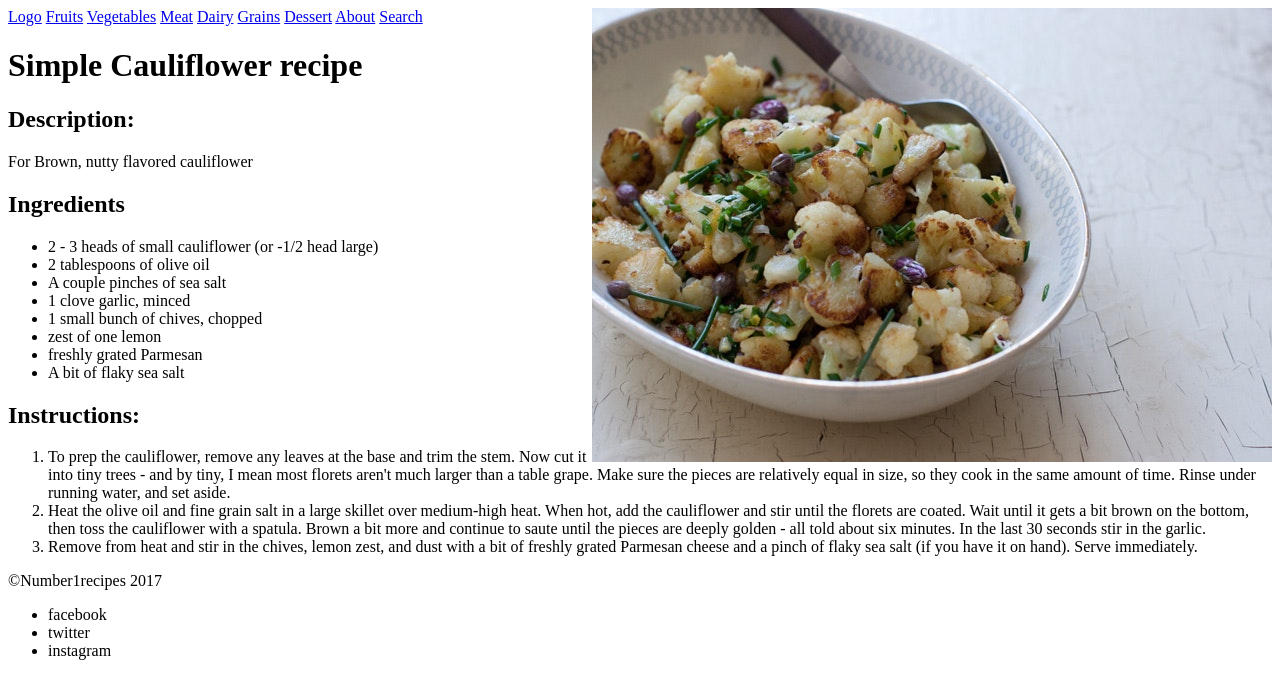
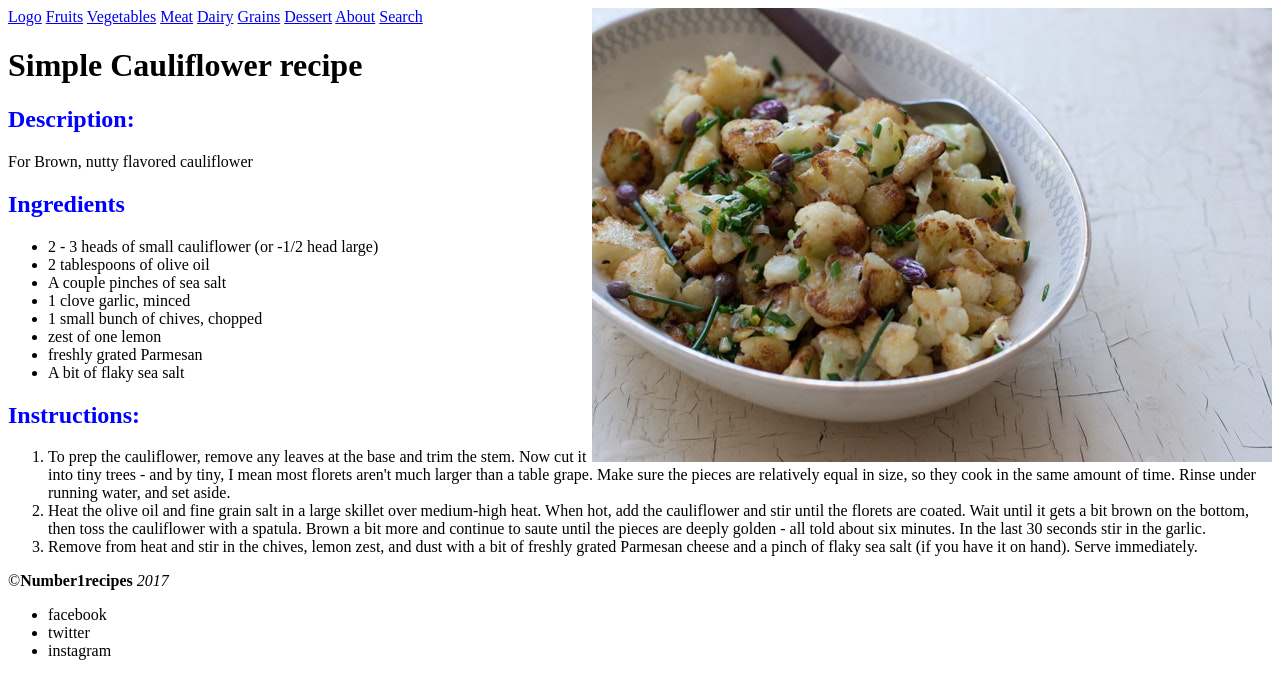
Before and after one commit to ra2353/WebDevHWF17, a plain HTML site: page Week_3/Semantic_recipe.html in a window 1280 px wide. Drawn offline with Linux system fonts and the light colour scheme.

Commit message:
HW Rev_2

```diff
--- a/Week_3/Semantic_recipe.html
+++ b/Week_3/Semantic_recipe.html
@@ -20,11 +20,11 @@
 	</nav>
 
 	<h1>Simple Cauliflower recipe</h1>
-	<h2> Description: </h2>
+	<font color="Blue"><h2> Description: </h2></font>
 	<p>For Brown, nutty flavored cauliflower</p>
 
 	<nav>
-		<h2>Ingredients</h2>
+		<font color="Blue"><h2>Ingredients</h2></font>
 		<ul>
 			<li>2 - 3 heads of small cauliflower (or -1/2 head large)</li>
 			<li>2 tablespoons of olive oil</li>
@@ -37,8 +37,8 @@
         </ul>
     </nav>
 
-	<h2>Instructions:</h2>
-		<ol>
+	<font color="Blue"><h2>Instructions:</h2></font>
+			<ol>
 			<li>To prep the cauliflower, remove any leaves at the base and trim the stem. Now cut it into tiny trees - and by tiny, I mean most florets aren't much larger than a table grape. Make sure the pieces are relatively equal in size, so they cook in the same amount of time. Rinse under running water, and set aside.</li>
 
 			<li>Heat the olive oil and fine grain salt in a large skillet over medium-high heat. When hot, add the cauliflower and stir until the florets are coated. Wait until it gets a bit brown on the bottom, then toss the cauliflower with a spatula. Brown a bit more and continue to saute until the pieces are deeply golden - all told about six minutes. In the last 30 seconds stir in the garlic.</li>
@@ -46,7 +46,7 @@
 			<li>Remove from heat and stir in the chives, lemon zest, and dust with a bit of freshly grated Parmesan cheese and a pinch of flaky sea salt (if you have it on hand). Serve immediately.</li>
 		</ol>
 <footer>
-&copy;Number1recipes 2017
+&copy;<strong>Number1recipes</strong><em> 2017</em>
 
         <!-- social links, We will cover font awesome icons next week! -->
 <ul>
```
